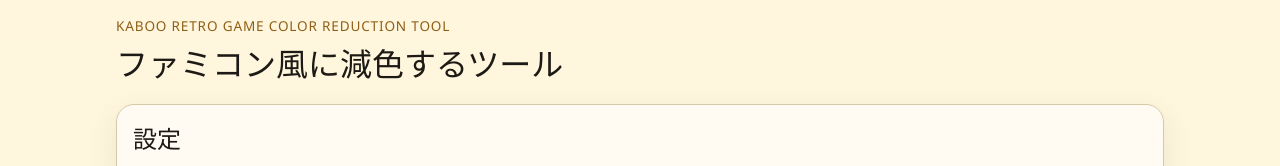
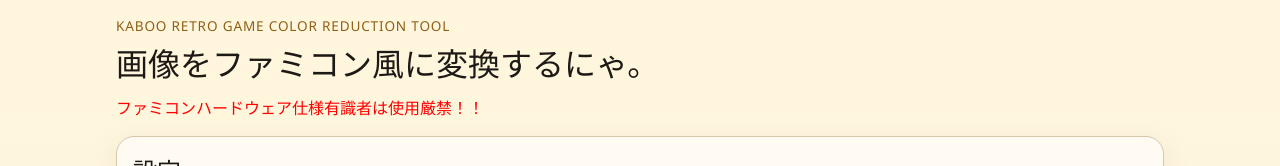
Before and after one commit to kaboofactory/KabooRetroGameColorReductionTool, a website built with Vite: page index.html in a window 1280 px wide. Shown: the top 166 px of the page. Built offline with nearby package versions, Linux system fonts and the light colour scheme.

Commit message:
Ver.0.0.7

```diff
--- a/src/app.ts
+++ b/src/app.ts
@@ -49,7 +49,8 @@
       <header class="app-header">
         <div>
           <p class="eyebrow">Kaboo Retro Game Color Reduction Tool</p>
-          <h1>ファミコン風に減色するツール</h1>
+          <h1>画像をファミコン風に変換するにゃ。</h1>
+          <p class="danger-note">ファミコンハードウェア仕様有識者は使用厳禁！！</p>
         </div>
       </header>
 
--- a/src/style.css
+++ b/src/style.css
@@ -56,6 +56,12 @@
   font-size: 0.85rem;
   text-transform: uppercase;
   letter-spacing: 0.06em;
+}
+
+.danger-note {
+  margin: 8px 0 0;
+  color: #ff0000;
+  font-weight: 700;
 }
 
 h1,
```
